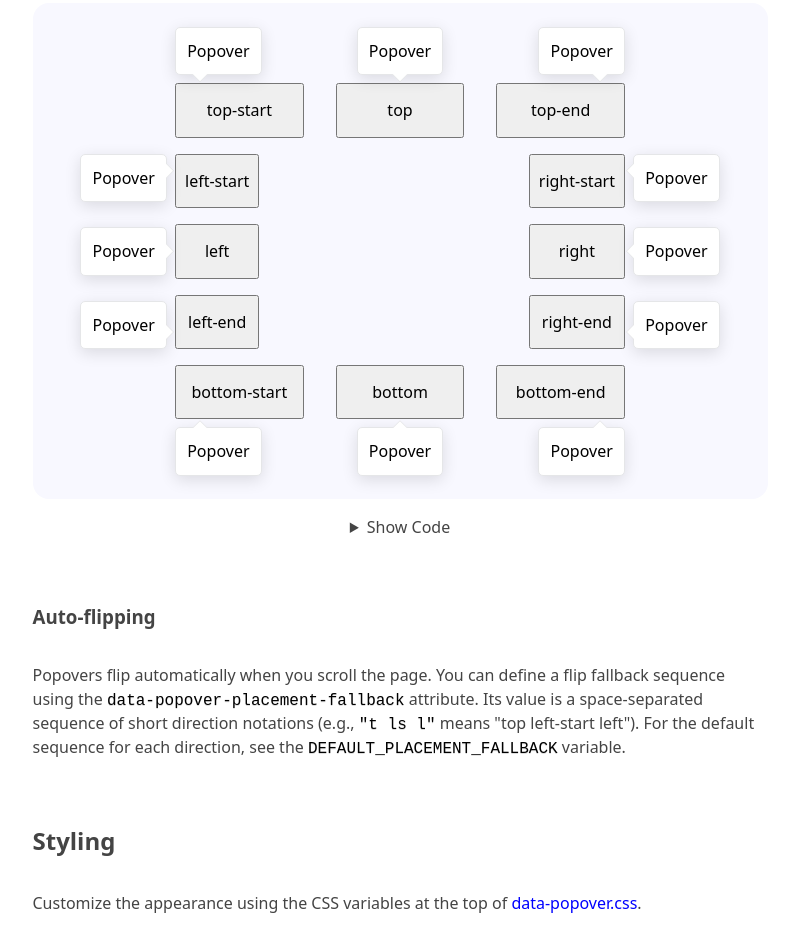
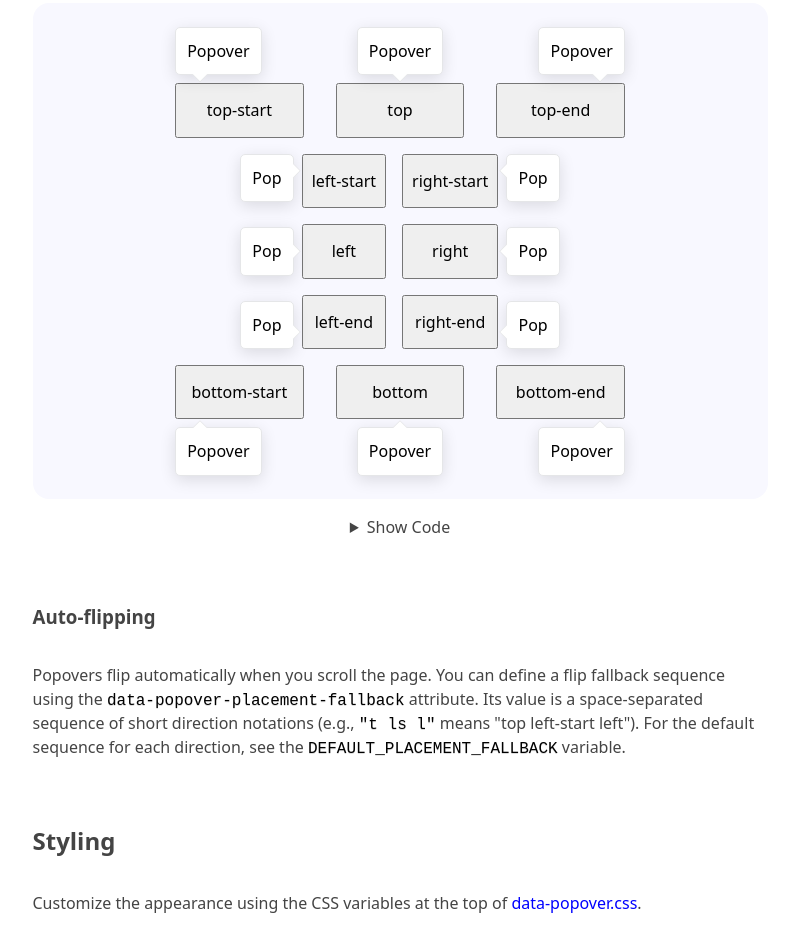
Before and after one commit to imbolc/data-popover, a website: page index.html in a window 1280 px wide. Shown: the part 1426-2354 px from the top of the page, without its empty margins (240-1025 px from the left). Drawn offline with nearby package versions, Linux system fonts and the light colour scheme.

Commit message:
Fix horizontal scrollbar

```diff
--- a/index.html
+++ b/index.html
@@ -155,15 +155,16 @@
         max-width: 450px;
         width: 100%;
         display: flex;
-        gap: 2em;
+        gap: 2rem;
         justify-content: space-between;
       }
       > div:nth-child(2) {
+        justify-content: center;
+        gap: 1rem;
         > div {
           display: flex;
           flex-direction: column;
-          gap: 1em;
-          justify-content: space-between;
+          gap: 1rem;
         }
       }
     }
@@ -187,24 +188,24 @@
     <div>
       <div>
         <button data-popover="left-start">left-start</button>
-        <div popover>Popover</div>
+        <div popover>Pop</div>
 
         <button data-popover="left">left</button>
-        <div popover>Popover</div>
+        <div popover>Pop</div>
 
         <button data-popover="left-end">left-end</button>
-        <div popover>Popover</div>
+        <div popover>Pop</div>
       </div>
 
       <div>
         <button data-popover="right-start">right-start</button>
-        <div popover>Popover</div>
+        <div popover>Pop</div>
 
         <button data-popover="right">right</button>
-        <div popover>Popover</div>
+        <div popover>Pop</div>
 
         <button data-popover="right-end">right-end</button>
-        <div popover>Popover</div>
+        <div popover>Pop</div>
       </div>
     </div>
 
```
